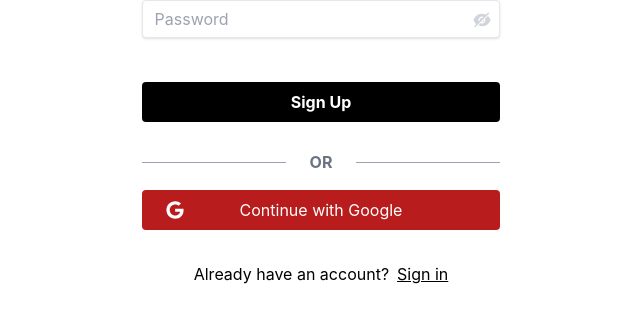
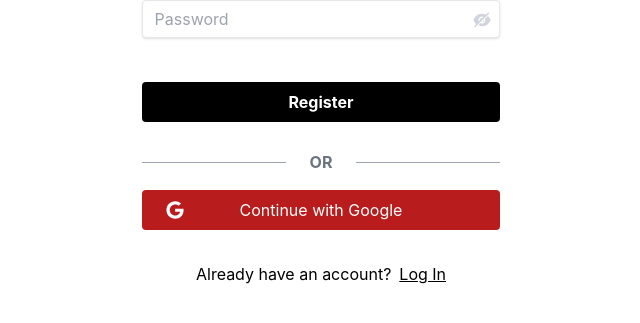
Before and after one commit to mifwar/LinkNetzFE, a Next.js app: page /auth/register in a window 1280 px wide. Shown: the part 405-728 px from the top of the page, without its empty margins (319-959 px from the left). Built offline with nearby package versions, Linux system fonts and the light colour scheme; no server answers.

Commit message:
use a Log In and Register term

```diff
--- a/src/components/Login.js
+++ b/src/components/Login.js
@@ -63,7 +63,7 @@ const Login = (props) => {
         </div>
       </div>
       <h1 className="text-2xl text-center my-2 mx-20">Welcome to LinkSavvy!</h1>
-      <h4 className="text-sm text-center my-2">sign in to continue</h4>
+      <h4 className="text-sm text-center my-2">log in to continue</h4>
 
       <div className="w-96 mx-auto">
         <form onSubmit={handleLogin} className="rounded-b-xl px-8 pt-6">
@@ -116,7 +116,7 @@ const Login = (props) => {
               className="bg-black hover:bg-gray-700 text-white font-bold py-2 px-4 rounded focus:outline-none focus:shadow-outline w-full"
               type="submit"
             >
-              Sign In
+              Log In
             </button>
             <div className="flex justify-center items-center my-3">
               <hr className="border-t border-gray-400 flex-grow" />
@@ -135,7 +135,7 @@ const Login = (props) => {
             className="underline hover:text-blue-500 cursor-pointer"
             onClick={() => setMode("register")}
           >
-            Sign up
+            Register
           </button>
         </Link>
       </div>
--- a/src/components/Register.js
+++ b/src/components/Register.js
@@ -104,7 +104,7 @@ const Register = (props) => {
             className="bg-black hover:bg-gray-700 text-white font-bold py-2 px-4 rounded focus:outline-none focus:shadow-outline w-full"
             type="submit"
           >
-            Sign Up
+            Register
           </button>
           <div>
             <div className="flex justify-center items-center my-4">
@@ -124,7 +124,7 @@ const Register = (props) => {
             className="underline hover:text-blue-500 cursor-pointer"
             onClick={() => setMode("login")}
           >
-            Sign in
+            Log In
           </button>
         </Link>
       </div>
```
